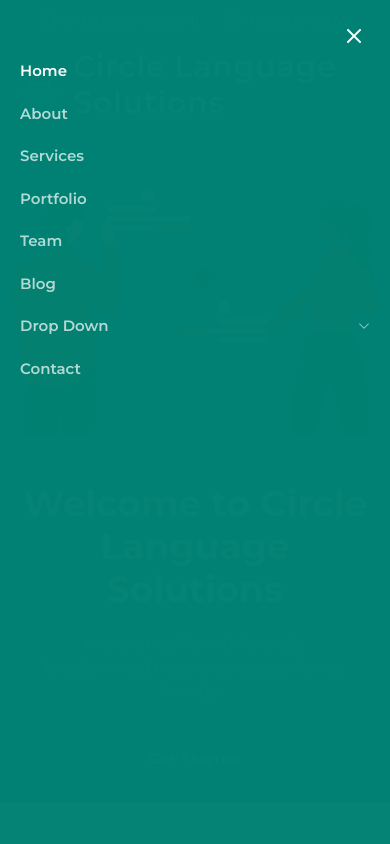
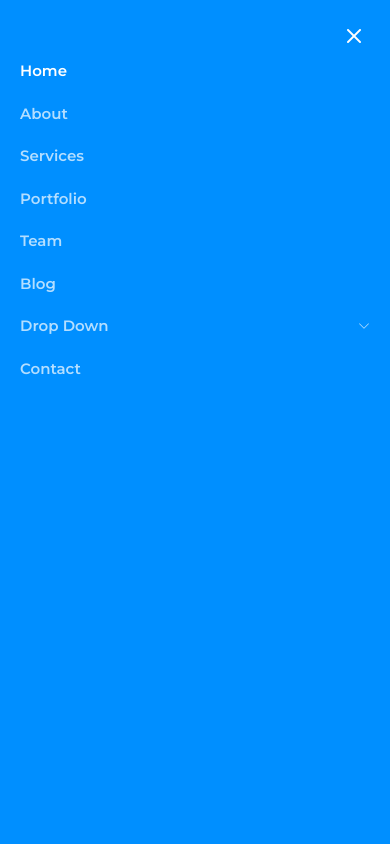
Before and after one commit to abdullahahadi/cls, a plain HTML site: page index.html in a window 390 px wide. Both pictures are taken after a click on the icon 354 px from the left and 85 px from the top of the page. Shown: the top 844 px of the page. Drawn offline with nearby package versions, Linux system fonts and the light colour scheme.

```diff
--- a/assets/css/main.css
+++ b/assets/css/main.css
@@ -499,7 +499,7 @@
     inset: 0;
     padding: 50px 0 10px 0;
     margin: 0;
-    background: rgba(0, 131, 116, 0.9);
+    background: var(--color-primary);
     overflow-y: auto;
     transition: 0.3s;
     z-index: 9998;
@@ -598,7 +598,7 @@
     content: "";
     position: fixed;
     inset: 0;
-    background: rgba(0, 106, 93, 0.8);
+    background: #0267ec9c;
     z-index: 9996;
   }
 }
```
